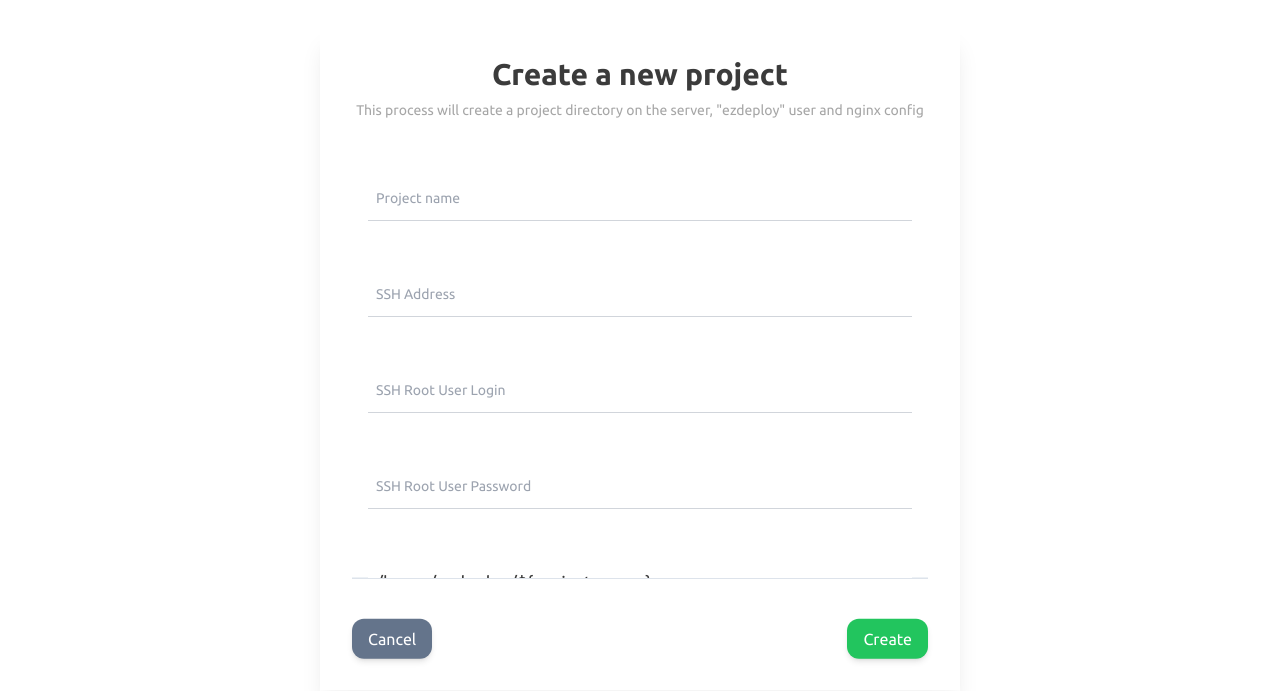
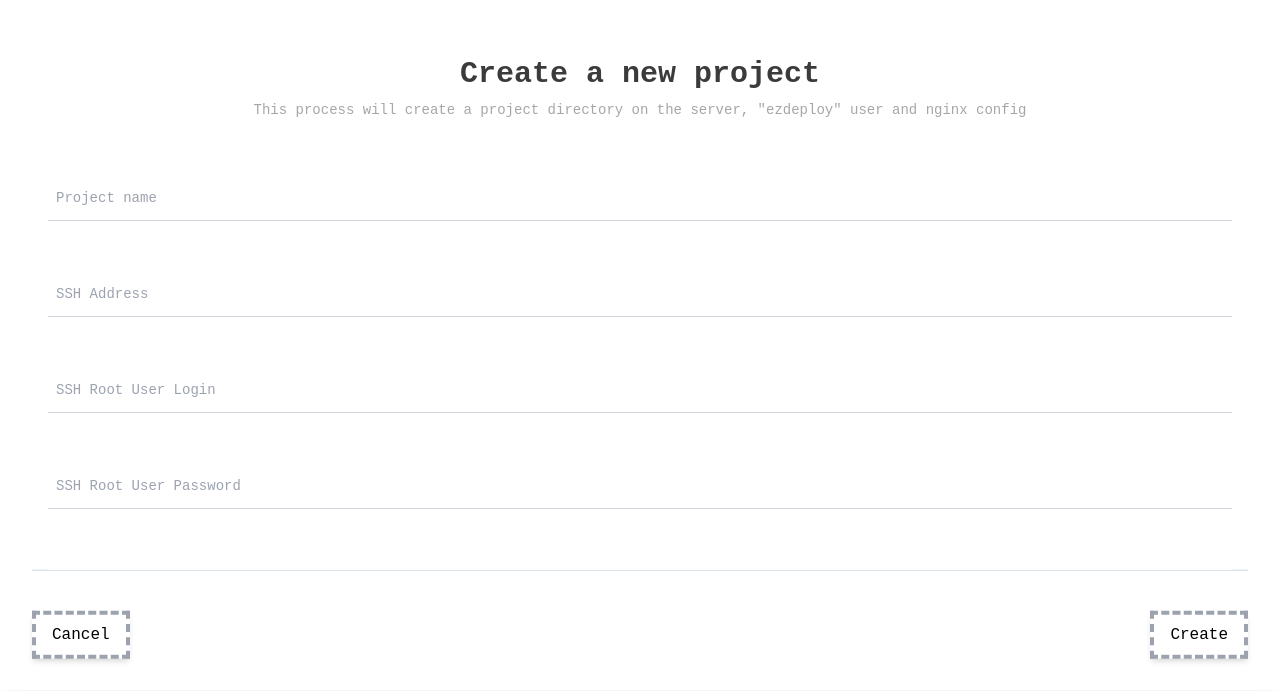
Before and after one commit to antonigoles/EZDeploy, a React (Vite) app: page / in a window 1280 px wide. Shown: the part 776-1467 px from the top of the page. Built offline with nearby package versions, Linux system fonts and the light colour scheme.

Commit message:
Changed artstyle

```diff
--- a/src/components/CreateDeployment/CreateDeployment.jsx
+++ b/src/components/CreateDeployment/CreateDeployment.jsx
@@ -1,7 +1,7 @@
 import { useContext, useEffect, useState } from "react";
 import Button from "../../primitives/Button";
 import TextInput from "../../primitives/TextInput";
-import GithubIcon from "../../assets/github-mark-white.svg";
+import GithubIcon from "../../assets/github-mark-gray.svg";
 import {
     ApplicationContext,
     NotificationTypes,
@@ -60,7 +60,7 @@ function CreateDeployment({ visibilityState, hide }) {
         >
             <div
                 className={
-                    "w-1/2 h-5/6 bg-white shadow-xl " +
+                    "w-full h-5/6 bg-white shadow-xl " +
                     " rounded-t-xl " +
                     "flex items-left p-8 flex-col gap-2 " +
                     (visibilityState == 0
@@ -121,7 +121,6 @@ function CreateDeployment({ visibilityState, hide }) {
                     />
                     <div className="flex item-center justify-center">
                         <Button
-                            className="bg-neutral-700 hover:bg-neutral-800 active:bg-neutral-900 flex-grow"
                             label={
                                 <div className="flex items-center gap-2 p-2">
                                     <img src={GithubIcon} className="w-8" />
@@ -134,11 +133,7 @@ function CreateDeployment({ visibilityState, hide }) {
                     </div>
                 </div>
                 <div className="flex justify-between mt-8">
-                    <Button
-                        className="bg-slate-500 hover:bg-slate-600 active:bg-slate-700"
-                        onClick={hide}
-                        label="Cancel"
-                    />
+                    <Button onClick={hide} label="Cancel" />
                     <Button onClick={createProject} label="Create" />
                 </div>
             </div>
--- a/src/components/DeploymenstListElement/DeploymenstListElement.jsx
+++ b/src/components/DeploymenstListElement/DeploymenstListElement.jsx
@@ -2,13 +2,14 @@ import DeleteIcon from "../../assets/delete.svg";
 
 function DeploymenstListElement({ data }) {
     return (
-        <div className="transition-all shadow-md border-t-4 border-t-slate-700 rounded-sm p-4 py-6 hover:cursor-pointer flex w-full bg-white justify-between items-center">
+        <div
+            className="transition-all shadow-md  rounded-sm p-4 py-6
+        hover:cursor-pointer flex  bg-white justify-start items-start flex-col border-dashed border-4 border-gray-400 h
+        w-48 h-48"
+        >
             <div className="font-bold text-xl text-slate-700">
                 {data["project_name"]}
                 <div className="font-normal text-sm">{data["ip_address"]}</div>
-            </div>
-            <div className="hover:bg-red-500 flex flex-col gap-1 bg-red-400 rounded-full p-2">
-                <img src={DeleteIcon} alt="" />
             </div>
         </div>
     );
--- a/src/primitives/Button.jsx
+++ b/src/primitives/Button.jsx
@@ -1,18 +1,23 @@
-function Button({ label, className = '', onClick }) {
+function Button({ label, className = "", onClick }) {
     let _className =
-        className instanceof Array ? className.join(' ') : className
+        className instanceof Array ? className.join(" ") : className;
     return (
         <div
             onClick={onClick}
             className={
-                'bg-green-500 hover:bg-green-600 hover:cursor-pointer text-white' +
-                ' p-2 px-4 rounded-xl shadow-md transition-all text-center active:bg-green-700 ' +
-                _className
+                _className +
+                " bg-white shadow-md p-2 px-4 text-black border-dashed border-4 border-gray-400 hover:cursor-pointer " +
+                "hover:bg-gray-400 transition-all hover:text-white"
             }
+            // className={
+            //     'bg-green-500 hover:bg-green-600 hover:cursor-pointer text-white' +
+            //     ' p-2 px-4 rounded-xl shadow-md transition-all text-center active:bg-green-700 ' +
+            //     _className
+            // }
         >
             {label}
         </div>
-    )
+    );
 }
 
-export default Button
+export default Button;
--- a/src/primitives/TextInput.jsx
+++ b/src/primitives/TextInput.jsx
@@ -21,6 +21,7 @@ function TextInput({
                 placeholder=""
                 spellCheck="false"
                 autoCorrect="false"
+                autoComplete="off"
                 className="peer bg-white decoration-transparent
         outline-none border-b-1 selection:bg-black
         selection:text-white text-lg px-2 py-2
--- a/src/styles.css
+++ b/src/styles.css
@@ -3,7 +3,7 @@
 @tailwind utilities;
 
 :root {
-    font-family: "Ubuntu", sans-serif;
+    font-family: monospace;
     font-size: 16px;
     line-height: 24px;
     font-weight: 400;
--- a/src/views/DeploymentsView/DeploymentsView.jsx
+++ b/src/views/DeploymentsView/DeploymentsView.jsx
@@ -22,7 +22,7 @@ function DeploymentsView() {
     return (
         <div className="w-full h-full flex flex-col items-center justify-center select-none">
             {deployments && deployments.length > 0 ? (
-                <div className="flex flex-col items-center w-full h-full select-none gap-4 p-2 overflow-y-auto">
+                <div className="flex flex-row items-start justify-start content-start flex-wrap w-full h-full select-none gap-4 p-2 overflow-y-auto">
                     {deployments.map((deployment, idx) => {
                         return (
                             <DeploymenstListElement
```
Also changed, not shown: src/assets/github-mark-gray.svg (added).
